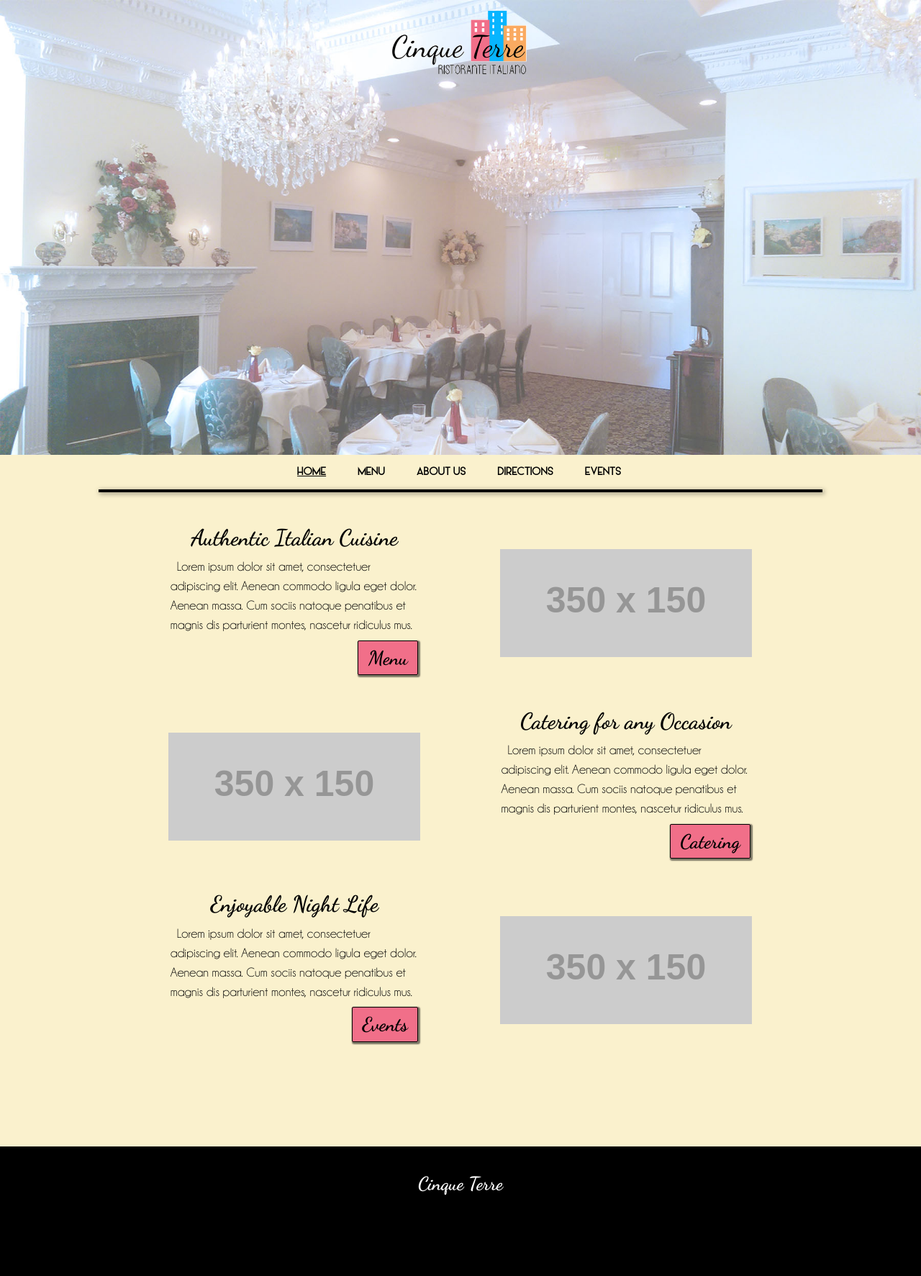
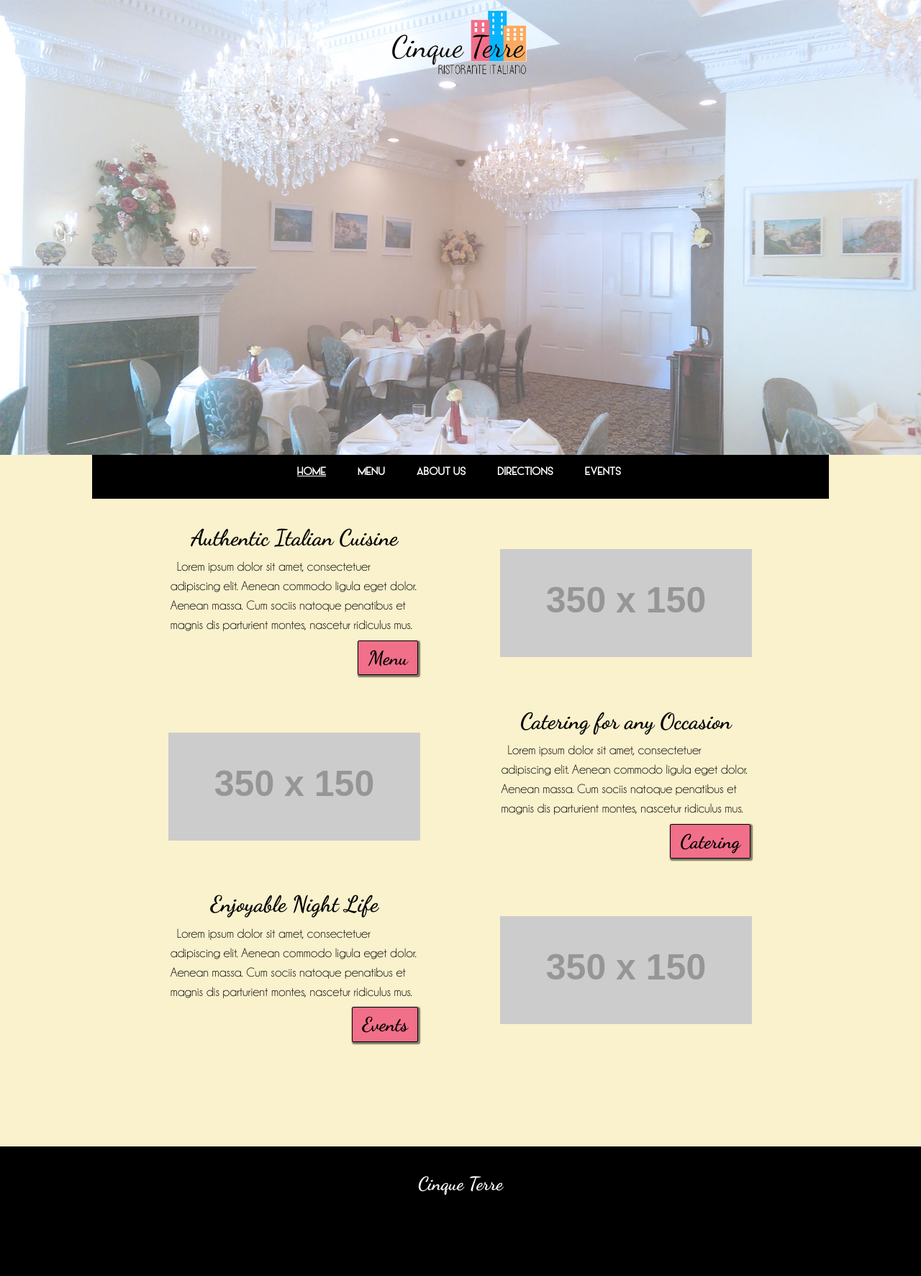
Before and after one commit to cinqueterreli/cinqueterre.github.io, a Jekyll site: the page built from 00index.html, in a window 1280 px wide. Shown: the whole page at 72% size. Built offline with Jekyll 4.4.1, drawn with Linux system fonts in a browser that asks for light colours.

Commit message:
swapped colors nigga

```diff
--- a/css/main.css
+++ b/css/main.css
@@ -172,7 +172,7 @@ hr {
 
 .navbar {
   	clear: both;
-  	background-color:#FAF1CD;
+  	background-color:black;
   	padding: .5em;
 }
 
@@ -185,7 +185,7 @@ hr {
 	font-family:navText;
 	font-size:.8em;
 	padding:.25em 1em;
-	color:black;
+	color:white;
 	margin-right:.5em;
 	margin-left:.25em;
 	text-decoration:none;
```
